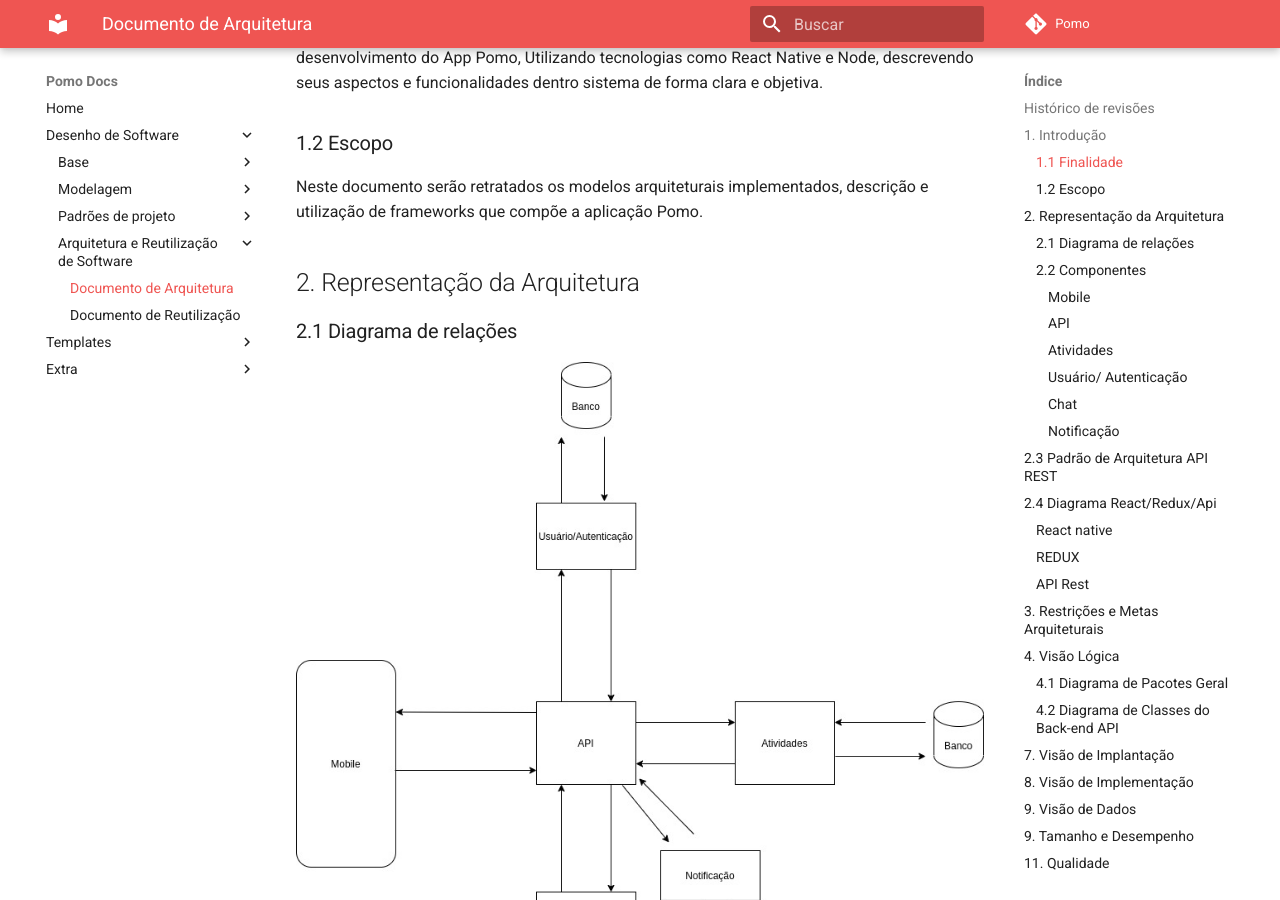
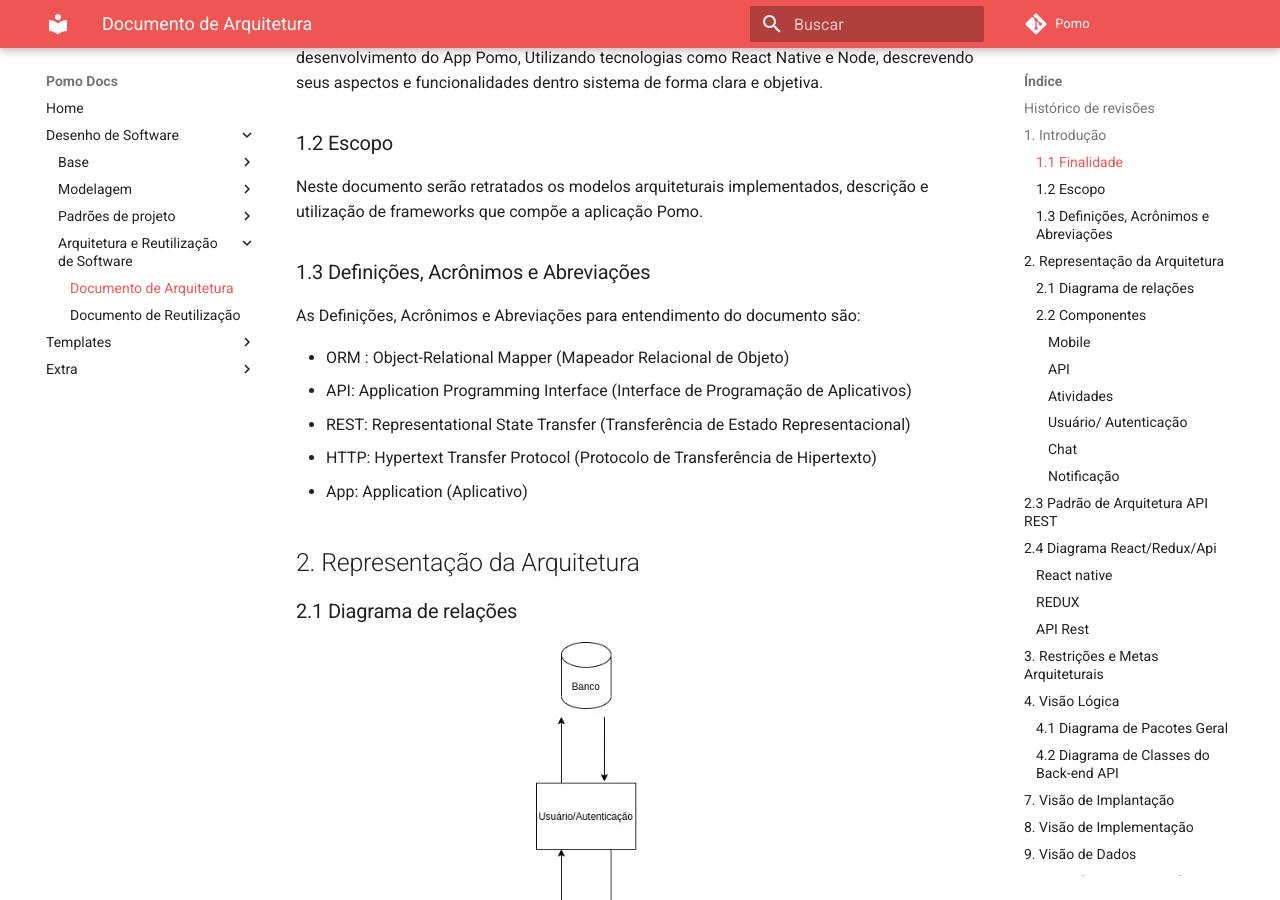
Before and after one commit to UnBArqDsw/2020.1_G6_Pomo, an MkDocs documentation site: the page built from docs/arquitetura-e-reutilizacao/arquitetura.md, in a window 1280 px wide and 900 px high, scrolled down 782 px. Built offline with MkDocs 1.6.1 and Material for MkDocs 9.7.7, drawn with Linux system fonts in a browser that asks for light colours; comment, search, counter and statistics services are not loaded.

Commit message:
Adiciona Definições ao doc de arquitetura

```diff
--- a/docs/arquitetura-e-reutilizacao/arquitetura.md
+++ b/docs/arquitetura-e-reutilizacao/arquitetura.md
@@ -22,6 +22,16 @@ Este documento de arquitetura tem a função de especificar decisões arquitetur
 ### 1.2 Escopo
 
 Neste documento serão retratados os modelos arquiteturais implementados, descrição e utilização de frameworks que compõe a aplicação Pomo.
+
+### 1.3 Definições, Acrônimos e Abreviações
+
+As Definições, Acrônimos e Abreviações para entendimento do documento são:
+
+- ORM : Object-Relational Mapper (Mapeador Relacional de Objeto)
+- API: Application Programming Interface (Interface de Programação de Aplicativos)
+- REST: Representational State Transfer (Transferência de Estado Representacional)
+- HTTP: Hypertext Transfer Protocol (Protocolo de Transferência de Hipertexto)
+- App: Application (Aplicativo)
 
 ## 2. Representação da Arquitetura
 
```
